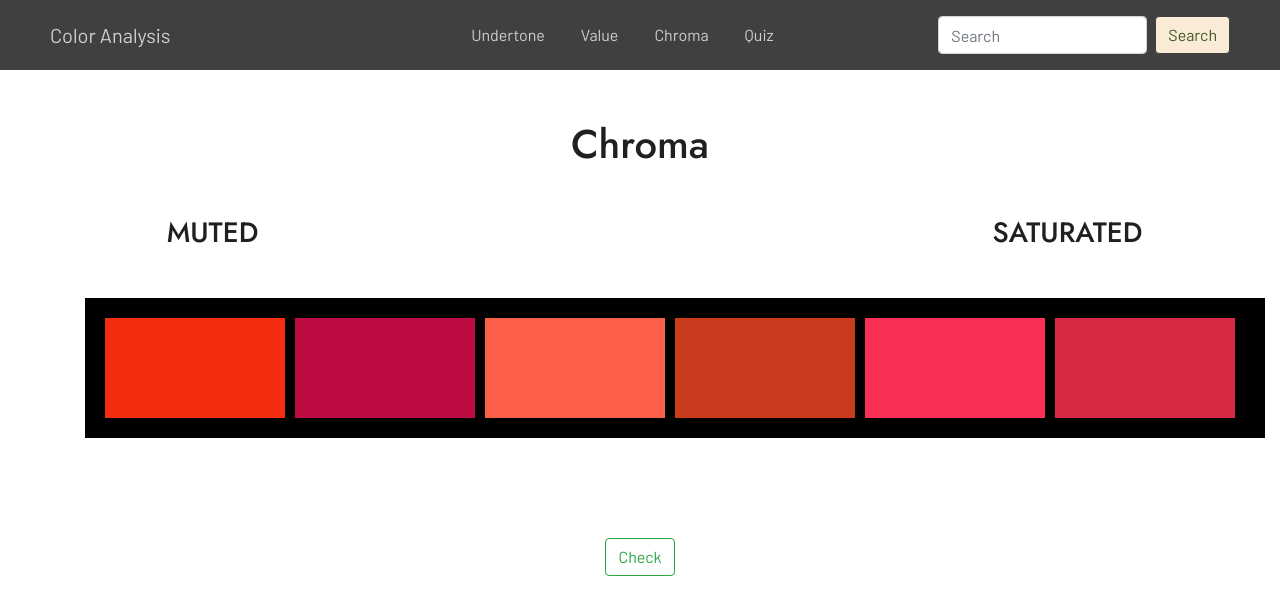
After one commit to katyareichert/ColorAnalysisApp, a Flask app: page /reorder in a window 1280 px wide. The commit adds this page. Shown: the top 615 px of the page. Run offline with Flask 3, Linux system fonts and the light colour scheme; some libraries are stand-ins or nearby versions.

Commit message:
Reorder page with functionality

```diff
--- a/server.py
+++ b/server.py
@@ -41,5 +41,23 @@ def drag_and_drop():
 
     return render_template('drag_and_drop.html', data=data)
 
+@app.route('/reorder')
+def reorder():
+    """_summary_
+
+    Returns:
+        _type_: _description_
+    """
+
+    data = {
+        "title": "Chroma",
+        "class1": "MUTED",
+        "class2": "SATURATED",
+        "colors": ["f52c10ff", "bd0c42ff", "fc5f47ff", "ca3b1eff", "fa2f56ff", "d72942ff"]
+# "colors": ["8f6190ff", "797979ff", "b055b1ff", "887086ff", "c44acaff", "9e5ca1ff"] real colors
+    }
+
+    return render_template('reorder.html', data=data)
+
 if __name__ == '__main__':
     app.run(debug = True)
--- a/static/main.css
+++ b/static/main.css
@@ -122,10 +122,13 @@ button {
     color: gray;
 }
 
+.color_block {
+    width: 180px;
+    height: 100px;
+}
+
 .draggable {
     display: inline-block;
-    width: 180px;
-    height: 100px;
     margin-right: 10px;
     background-color: blue;
     z-index: 1;
@@ -134,6 +137,29 @@ button {
 .padding {
     padding: 15px;
 }
+
+.order-container {
+    padding: 20px;
+    display: flex;
+    width: max-content;
+    background-color: black;
+}
+
+.reorder {
+    cursor: pointer;
+    display: flex;
+    justify-content: center;
+    align-items: center;
+    margin-right: 10px;
+    background-color: blue;
+    z-index: 1;
+}
+
+#check {
+    margin-top: 80px;
+}
+
+/* COLORS */
 
 .f52c10ff {
     background-color: #f52c10ff;
--- /dev/null
+++ b/static/reorder.js
@@ -0,0 +1,7 @@
+$(document).ready(function() {
+    $(".order-container").sortable({
+      axis: "x",
+      containment: "parent",
+      tolerance: "pointer"
+    });
+  });
--- a/templates/drag_and_drop.html
+++ b/templates/drag_and_drop.html
@@ -14,7 +14,7 @@
         <div class="col-6 center padding">
             <div class="light bottom-padding">drag and drop</div>
             {% for color in data.colors %}
-                <div class="draggable {{color}}"></div>
+                <div class="draggable color_block {{color}}"></div>
             {% endfor %}
         </div>
         <div class="col-3 center">
--- a/templates/layout.html
+++ b/templates/layout.html
@@ -23,6 +23,7 @@
 
     <!-- My CSS -->
     <link rel="stylesheet" href="{{url_for('static', filename='main.css')}}">
+    <link rel="stylesheet" href="{{url_for('static', filename='colors.css')}}">
     <link rel="preconnect" href="https://fonts.googleapis.com">
     <link rel="preconnect" href="https://fonts.gstatic.com" crossorigin>
     <link href="https://fonts.googleapis.com/css2?family=Jost:ital,wght@0,100..900;1,100..900&display=swap" rel="stylesheet">
--- /dev/null
+++ b/templates/reorder.html
@@ -0,0 +1,33 @@
+<!DOCTYPE html>
+{% extends "layout.html" %}
+
+{% block content %}
+    <div class="center bottom-padding bottom-margin">
+        <h1>{{data.title}}</h1>
+    </div>
+
+    <div class="row bottom-padding bottom-margin">
+        <div class="col-3 center">
+            <h3>{{data.class1}}</h3>
+        </div>
+        <div class="col-6"></div>
+        <div class="col-3 center">
+            <h3>{{data.class2}}</h3>
+        </div>
+    </div>
+
+    <div class="order-container bottom-margin">
+        {% for color in data.colors %}
+            <div class="reorder color_block {{color}}"></div>
+        {% endfor %}
+    </div>
+
+    <div class="center">
+        <button class="btn btn-outline-success" id="check" type="submit">Check</button>
+    </div>
+
+{% endblock %}
+
+{% block scripts %}
+    <script src="{{url_for('static', filename='reorder.js')}}"></script>
+{% endblock %}
```
